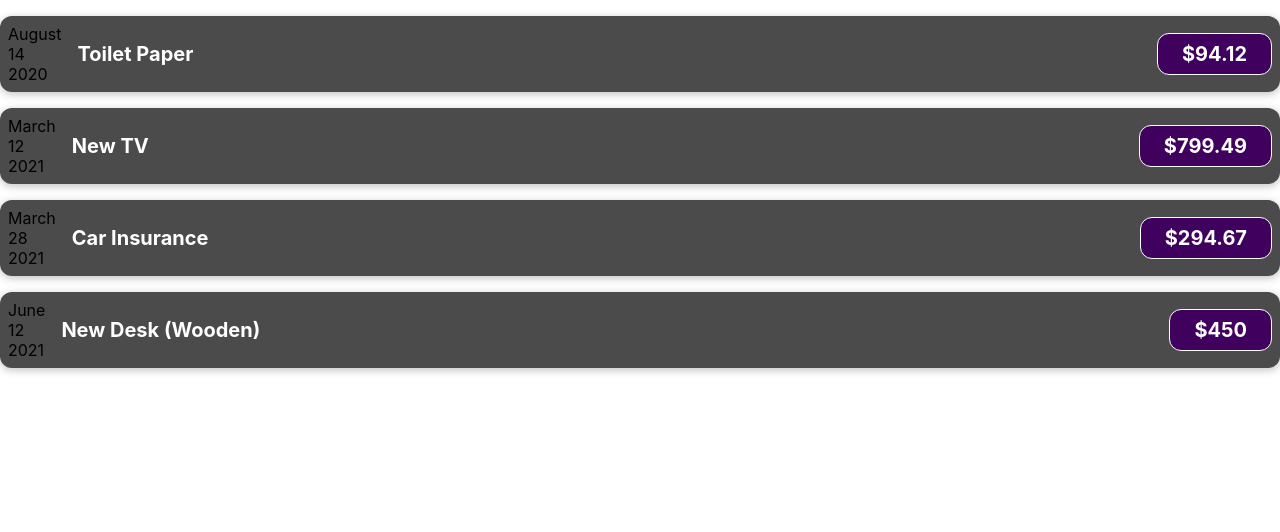
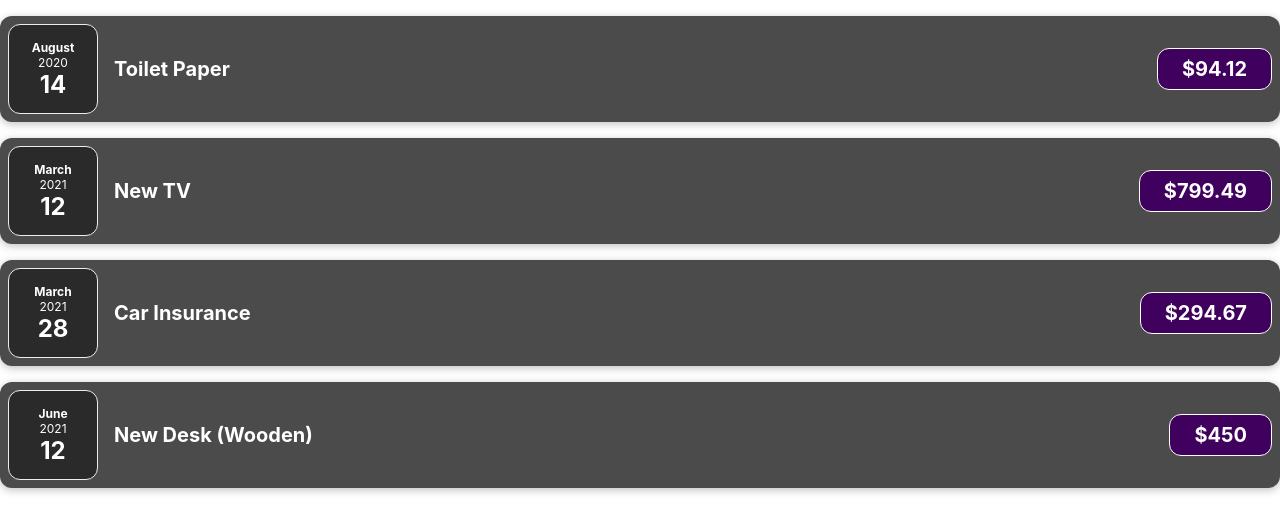
Before and after one commit to myho95/my-expenses, a React (Create React App) app: page / in a window 1280 px wide. Shown: the top 532 px of the page. Built offline with nearby package versions, Linux system fonts and the light colour scheme.

Commit message:
finished spliting the expense date component from expense items component

```diff
--- /dev/null
+++ b/src/components/ExpenseDate.css
@@ -0,0 +1,25 @@
+.expense-date {
+  display: flex;
+  flex-direction: column;
+  width: 5.5rem;
+  height: 5.5rem;
+  border: 1px solid #ececec;
+  background-color: #2a2a2a;
+  border-radius: 12px;
+  justify-content: center;
+  align-items: center;
+  color: #fff;
+}
+.expense-date__month {
+  font-size: 0.75rem;
+  font-weight: bold;
+}
+
+.expense-date__year {
+  font-size: 0.75rem;
+}
+
+.expense-date__day {
+  font-size: 1.5rem;
+  font-weight: bold;
+}
--- /dev/null
+++ b/src/components/ExpenseDate.js
@@ -0,0 +1,16 @@
+import "./ExpenseDate.css";
+
+function ExpenseDate(props) {
+  const month = props.date.toLocaleString("en-US", { month: "long" });
+  const day = props.date.toLocaleString("en-US", { day: "2-digit" });
+  const year = props.date.getFullYear();
+  return (
+    <div className="expense-date">
+      <div className="expense-date__month">{month}</div>
+      <div className="expense-date__year">{year}</div>
+      <div className="expense-date__day">{day}</div>
+    </div>
+  );
+}
+
+export default ExpenseDate;
--- a/src/components/ExpenseItems.js
+++ b/src/components/ExpenseItems.js
@@ -1,16 +1,10 @@
 import "./ExpenseItems.css";
+import ExpenseDate from "./ExpenseDate";
 
 function ExpenseItems(props) {
-  const month = props.date.toLocaleString("en-US", { month: "long" });
-  const day = props.date.toLocaleString("en-US", { day: "2-digit" });
-  const year = props.date.getFullYear();
   return (
     <div className="expense-item">
-      <div>
-        <div>{month}</div>
-        <div>{day}</div>
-        <div>{year}</div>
-      </div>
+      <ExpenseDate date={props.date} />
       <div className="expense-item__description">
         <h2>{props.title}</h2>
         <div className="expense-item__price">${props.amount}</div>
```
